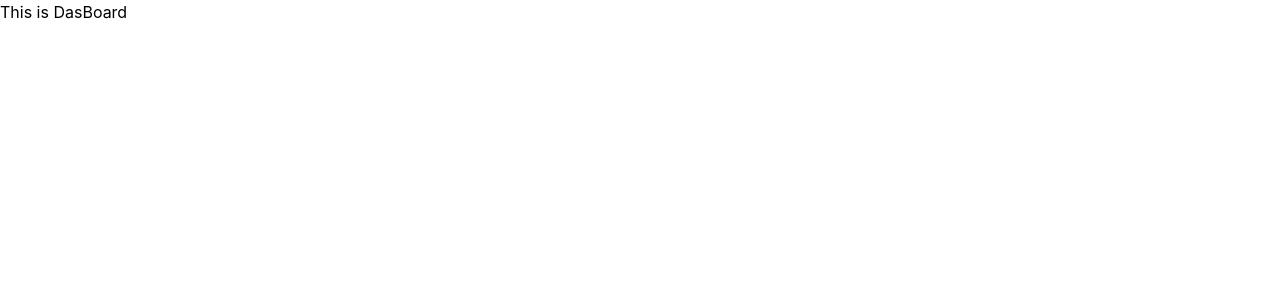
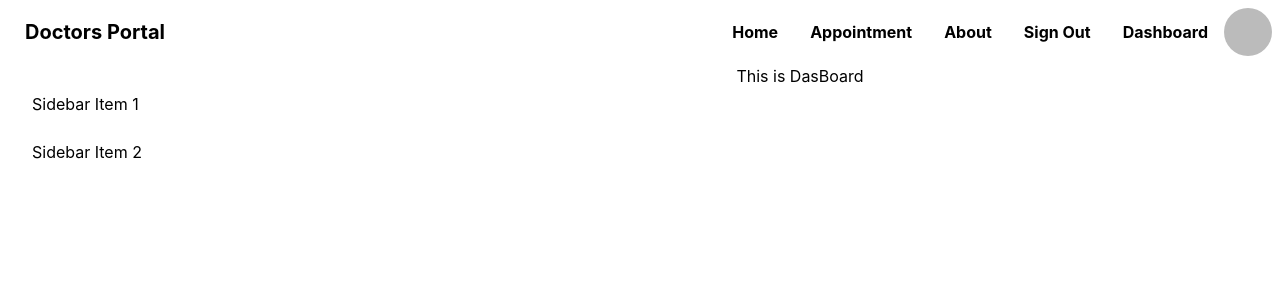
Before and after one commit to tanvirrifat1/doctors-portal-client, a React (Create React App) app: page /dashboard in a window 1280 px wide. Shown: the top 300 px of the page. Built offline with nearby package versions, Linux system fonts and the light colour scheme; no server answers; sample sign-in values are in the browser's storage.

Commit message:
drawer added

```diff
--- /dev/null
+++ b/src/Layout/DashboardLayout.js
@@ -0,0 +1,29 @@
+import React from 'react';
+import { Outlet } from 'react-router-dom';
+import Navbar from '../Pages/Shared/Navbar/Navbar';
+
+const DashboardLayout = () => {
+    return (
+        <div className='text-black'>
+            <Navbar></Navbar>
+            <div className="drawer drawer-mobile">
+                <input id="dashboard-drawer" type="checkbox" className="drawer-toggle" />
+                <div className="drawer-content flex flex-col items-center">
+                    <Outlet></Outlet>
+
+                </div>
+                <div className="drawer-side">
+                    <label htmlFor="dashboard-drawer" className="drawer-overlay"></label>
+                    <ul className="menu p-4 w-80 bg-base-100 text-base-content">
+
+                        <li className='text-black'><a>Sidebar Item 1</a></li>
+                        <li className='text-black'><a>Sidebar Item 2</a></li>
+                    </ul>
+
+                </div>
+            </div>
+        </div>
+    );
+};
+
+export default DashboardLayout;
--- a/src/Pages/Appointment/AvailableAppointment/AppointmentOptions.js
+++ b/src/Pages/Appointment/AvailableAppointment/AppointmentOptions.js
@@ -3,22 +3,20 @@
 const AppointmentOptions = ({ appointmentOption, setTreatment }) => {
 
     const { name, slots } = appointmentOption;
-
+    // console.log(slots)
     return (
-        <div>
         <div className="card shadow-xl">
-                <div className="card-body  text-center">
-                    <h2 className="card-title text-secondary font-bold flex justify-center">{name}</h2>
+            <div className="card-body text-center">
+                <h2 className="text-2xl text-secondary font-bold text-center">{name}</h2>
                 <p>{slots.length > 0 ? slots[0] : 'Try Another day'}</p>
-                    <p>{slots.length} {slots.length > 1 ? 'spaces' : 'space'}</p>
+                <p>{slots.length} {slots.length > 1 ? 'spaces' : 'space'} available</p>
                 <div className="card-actions justify-center">
                     <label
                         disabled={slots.length === 0}
                         htmlFor="booking-modal"
-                            className="text-white btn btn-primary"
+                        className="btn btn-primary text-white"
                         onClick={() => setTreatment(appointmentOption)}
-                        >Book Appointment </label>
-                    </div>
+                    >Book Appointment</label>
                 </div>
             </div>
         </div>
--- a/src/Pages/Appointment/BookingModal/BookingModal.js
+++ b/src/Pages/Appointment/BookingModal/BookingModal.js
@@ -35,13 +35,14 @@
             .then(res => res.json())
             .then(data => {
                 console.log(data)
+                refetch();
                 if (data.acknowledged) {
                     setTreatment(null)
                     toast.success('Booking Confirmed', { autoClose: 500 })
                     refetch();
                 }
                 else {
-                    toast.error(data.message, 'never gone', { autoClose: 1000 })
+                    toast.error(data.message, { autoClose: 1000 })
                 }
             })
     }
--- a/src/Pages/Loading/Loading.js
+++ b/src/Pages/Loading/Loading.js
@@ -2,10 +2,10 @@
 
 const Loading = () => {
     return (
-        <div class="flex justify-center items-center">
-            <div class="spinner-border animate-spin inline-block w-8 h-8 border-4 rounded-full" role="status">
-                <span class="visually-hidden">...</span>
-            </div>
+        <div className='flex justify-center items-center h-full'>
+            <p className='text-7xl font-thin'>L</p>
+            <div className='w-10 h-10 border-8 border-dashed rounded-full animate-spin mt-5 border-green-400'></div>
+            <p className='text-7xl font-thin'>ading....</p>
         </div>
     );
 };
--- a/src/Pages/Shared/Navbar/Navbar.js
+++ b/src/Pages/Shared/Navbar/Navbar.js
@@ -40,7 +40,7 @@
                         <label tabIndex={0} className="btn btn-ghost lg:hidden">
                             <svg xmlns="http://www.w3.org/2000/svg" className="h-5 w-5" fill="none" viewBox="0 0 24 24" stroke="currentColor"><path strokeLinecap="round" strokeLinejoin="round" strokeWidth="2" d="M4 6h16M4 12h8m-8 6h16" /></svg>
                         </label>
-                        <ul tabIndex={0} className="menu menu-compact dropdown-content mt-3 p-2 shadow bg-base-100 rounded-box w-52">
+                        <ul tabIndex={1} className="menu menu-compact dropdown-content mt-3 p-2 shadow bg-base-100 rounded-box w-52">
                             {menuItems}
                         </ul>
                     </div>
@@ -51,7 +51,9 @@
                         {menuItems}
                     </ul>
                 </div>
-
+                <label htmlFor="dashboard-drawer" tabIndex={2} className="btn btn-ghost lg:hidden">
+                    <svg xmlns="http://www.w3.org/2000/svg" className="h-5 w-5" fill="none" viewBox="0 0 24 24" stroke="currentColor"><path strokeLinecap="round" strokeLinejoin="round" strokeWidth="2" d="M4 6h16M4 12h8m-8 6h16" /></svg>
+                </label>
             </div>
         </div>
     );
--- a/src/Routes/Routes/Routes.js
+++ b/src/Routes/Routes/Routes.js
@@ -1,4 +1,5 @@
 import { createBrowserRouter } from "react-router-dom";
+import DashboardLayout from "../../Layout/DashboardLayout";
 import Main from "../../Layout/Main";
 import About from "../../Pages/About/About";
 import Appointment from "../../Pages/Appointment/Appointment/Appointment";
@@ -38,9 +39,13 @@
     },
     {
         path: '/dashboard',
-        element: <PrivateRoute>
-            <DasBoard></DasBoard>
-        </PrivateRoute>
+        element: <PrivateRoute><DashboardLayout></DashboardLayout></PrivateRoute>,
+        children: [
+            {
+                path: '/dashboard',
+                element: <DasBoard></DasBoard>
+            }
+        ]
     }
 ])
 
```
Lines whose indentation alone changed are shown as unchanged.
